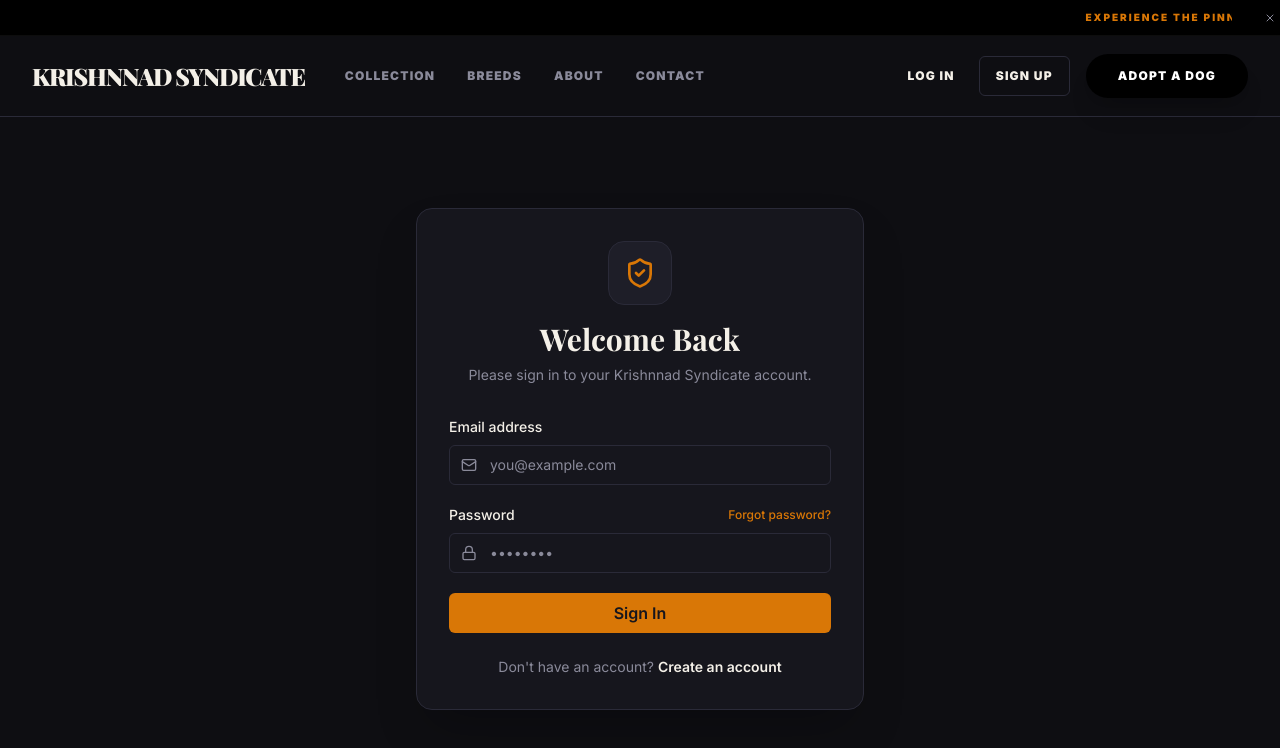
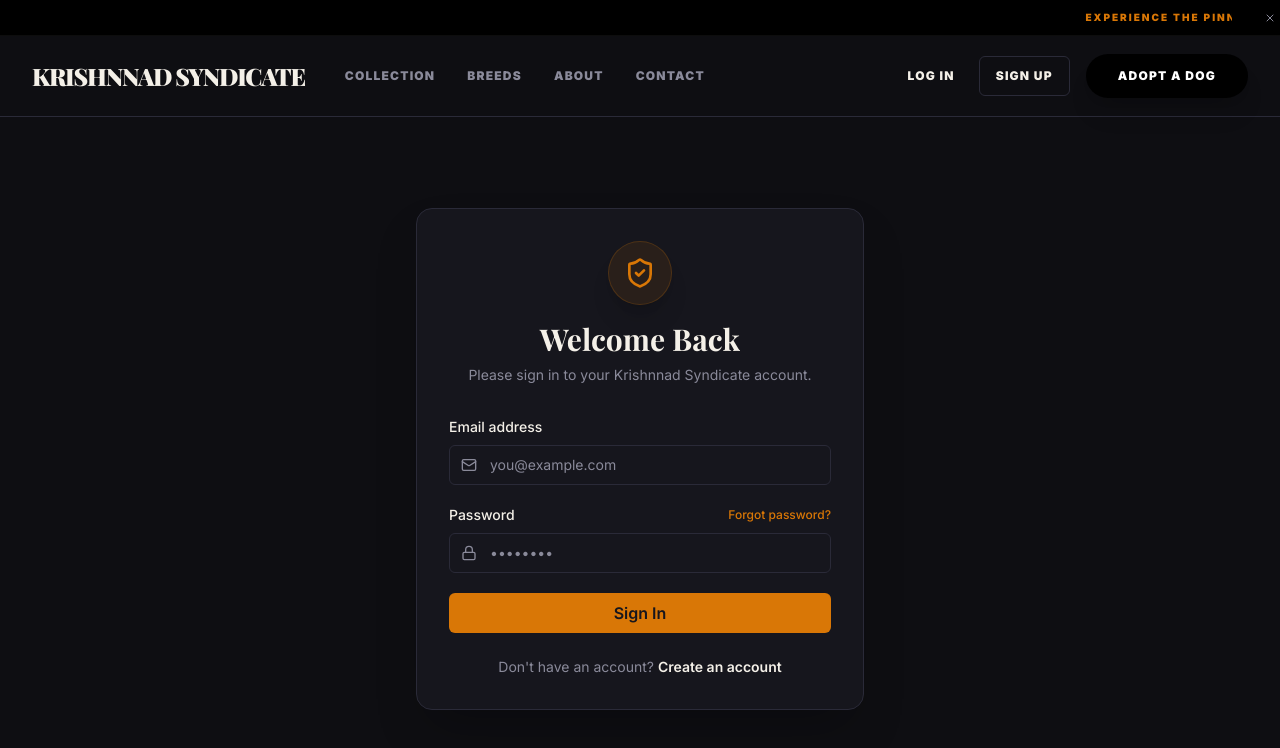
Before and after one commit to thecoachmanuel/krishnnad, a Next.js app: page /auth/login in a window 1280 px wide. Shown: the top 748 px of the page. Built offline with nearby package versions, Linux system fonts and the light colour scheme; no server answers; the database is empty; a web font is replaced by a local one.

Commit message:
style: replace logo with security icon on login page and clean up unused logic

```diff
--- a/src/app/auth/login/page.tsx
+++ b/src/app/auth/login/page.tsx
@@ -15,28 +15,12 @@ function LoginForm() {
   const [password, setPassword] = React.useState("")
   const [loading, setLoading] = React.useState(false)
   const [error, setError] = React.useState<string | null>(null)
-  const [logoUrl, setLogoUrl] = React.useState<string | null>(null)
 
   const router = useRouter()
   const searchParams = useSearchParams()
   const redirectTo = searchParams?.get('redirectTo') || '/account/orders'
 
   const supabase = createClient()
-
-  React.useEffect(() => {
-    async function fetchBranding() {
-      const { data } = await supabase
-        .from('site_settings')
-        .select('value')
-        .eq('key', 'branding')
-        .single()
-
-      if (data?.value?.logoUrl) {
-        setLogoUrl(data.value.logoUrl)
-      }
-    }
-    fetchBranding()
-  }, [])
 
   const handleLogin = async (e: React.FormEvent) => {
     e.preventDefault()
@@ -68,12 +52,8 @@ function LoginForm() {
   return (
     <div className="rounded-2xl border border-[var(--border)] bg-[var(--surface)] p-8 shadow-2xl">
       <div className="mb-8 flex flex-col items-center justify-center text-center">
-        <div className="mb-4 flex h-16 w-16 items-center justify-center overflow-hidden rounded-2xl bg-[var(--surface-2)] border border-[var(--border)] p-2">
-           {logoUrl ? (
-             <img src={logoUrl} alt="Logo" className="h-full w-full object-contain" />
-           ) : (
-             <ShieldCheck className="h-8 w-8 text-[var(--accent)]" />
-           )}
+        <div className="mb-4 flex h-16 w-16 items-center justify-center rounded-full bg-[var(--accent)]/10 text-[var(--accent)] border border-[var(--accent)]/20 shadow-xl shadow-[var(--accent)]/5">
+           <ShieldCheck className="h-8 w-8" />
         </div>
         <h2 className="font-display text-3xl font-bold text-[var(--foreground)]">Welcome Back</h2>
         <p className="mt-2 text-sm text-[var(--muted)]">Please sign in to your Krishnnad Syndicate account.</p>
```
